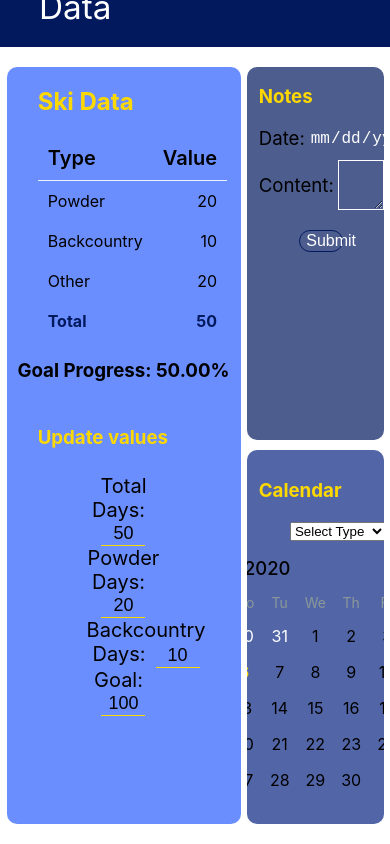
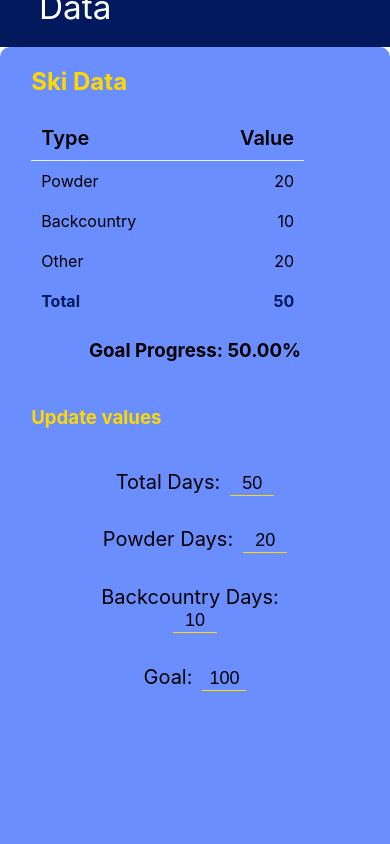
Before and after one commit to imanipaul/ski-schedule, a React (Create React App) app: page / in a window 390 px wide. Shown: the top 844 px of the page. Built offline with nearby package versions, Linux system fonts and the light colour scheme.

Commit message:
Add basic mobile styles

```diff
--- a/src/App.scss
+++ b/src/App.scss
@@ -8,6 +8,10 @@ html {
   flex-direction: column;
   width: 100vw;
   height: 100vh;
+
+  @media screen and (max-width: 761px) {
+    height: auto;
+  }
 
   // Header styles
 
@@ -58,6 +62,11 @@ html {
     align-items: center;
     height: 100%;
 
+    @media screen and (max-width: 761px) {
+      flex-direction: column;
+      // height: 3000px;
+    }
+
     .subcontent {
       display: flex;
       flex-direction: column;
@@ -66,6 +75,12 @@ html {
       width: 35%;
       height: 95%;
       overflow-y: scroll;
+
+      @media screen and (max-width: 761px) {
+        width: 100%;
+        height: 100%;
+        overflow: visible;
+      }
 
       //Notes styles
 
@@ -202,6 +217,13 @@ html {
       border-radius: 10px;
       overflow-y: scroll;
 
+      @media screen and (max-width: 761px) {
+        width: 100%;
+        height: 100vh;
+        overflow: visible;
+        margin-bottom: 2vw;
+      }
+
       h2 {
         color: #fed801;
         margin-left: 8vw;
```
